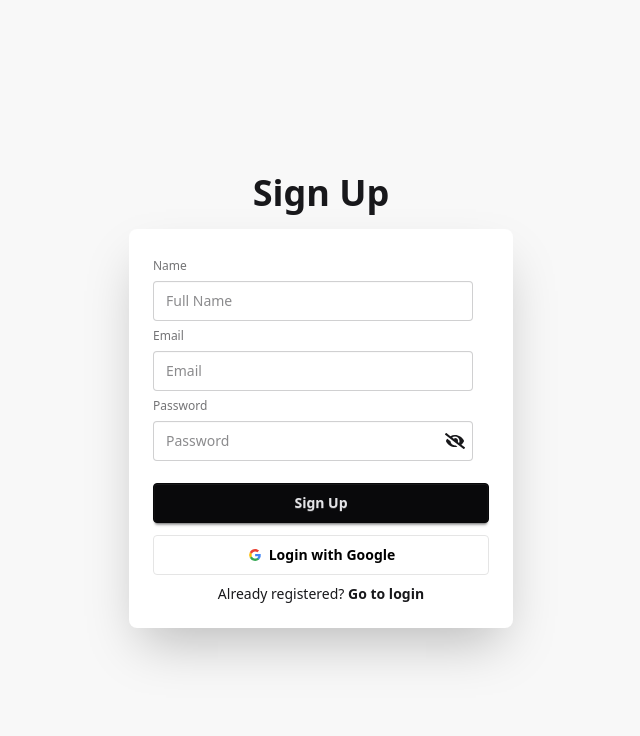
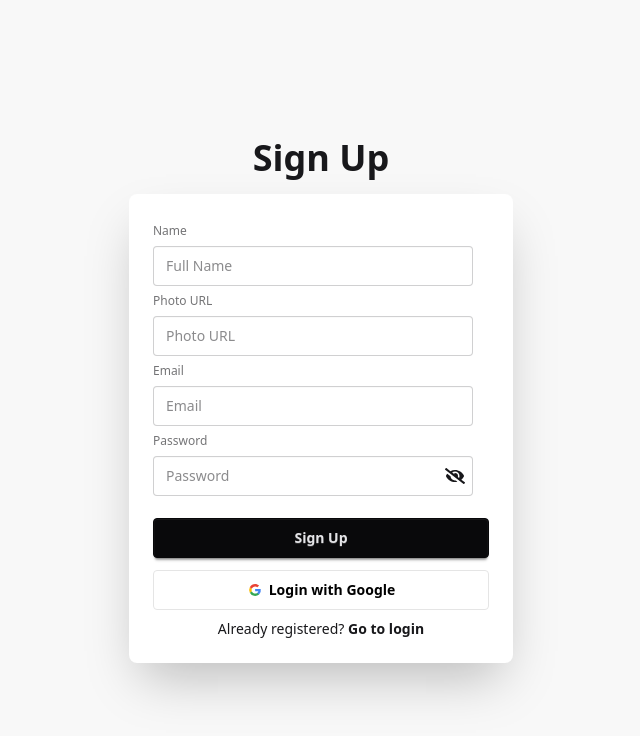
Before and after one commit to webdevhamid/bistro-boss-client, a React (Vite) app: page /auth/register in a window 1280 px wide. Shown: the top 736 px of the page, without its empty margins (319-959 px from the left). Built offline with nearby package versions, Linux system fonts and the light colour scheme; no server answers.

Commit message:
updated user registration page

```diff
--- a/src/components/Navbar/Navbar.jsx
+++ b/src/components/Navbar/Navbar.jsx
@@ -88,9 +88,12 @@ const Navbar = () => {
         </div>
         <div className="navbar-end">
           {user ? (
-            <Link className="btn" onClick={handleLogout}>
-              Logout
-            </Link>
+            <>
+              <span>{user?.displayName}</span>
+              <Link className="btn" onClick={handleLogout}>
+                Logout
+              </Link>
+            </>
           ) : (
             <Link to="/auth/login" className="btn">
               Login
--- a/src/layouts/AuthLayout.jsx
+++ b/src/layouts/AuthLayout.jsx
@@ -1,6 +1,18 @@
-import { Outlet } from "react-router";
+import { useContext } from "react";
+import { Outlet, useLocation, useNavigate } from "react-router";
+import { AuthContext } from "../providers/AuthContext";
 
 const AuthLayout = () => {
+  const { user } = useContext(AuthContext);
+  const navigate = useNavigate();
+  const location = useLocation();
+
+  const from = location.state?.pathname ? location.state?.pathname : "/";
+
+  if (user) {
+    return navigate(from, { replace: true });
+  }
+
   return (
     <div className="min-h-screen bg-base-200">
       <div className="container mx-auto">
--- a/src/pages/Login/Login.jsx
+++ b/src/pages/Login/Login.jsx
@@ -19,9 +19,9 @@ const Login = () => {
   // Initial input type
   const [inputType, setInputType] = useState("password");
   const navigate = useNavigate();
-
   const location = useLocation();
   console.log(location);
+
   const from = location.state?.pathname ? location.state?.pathname : "/";
 
   // Login handler
--- a/src/pages/Register/Register.jsx
+++ b/src/pages/Register/Register.jsx
@@ -1,5 +1,5 @@
 import { useContext, useState } from "react";
-import { Link } from "react-router";
+import { Link, useLocation, useNavigate } from "react-router";
 import { AuthContext } from "../../providers/AuthContext";
 import toast from "react-hot-toast";
 import { useForm } from "react-hook-form";
@@ -7,31 +7,45 @@ import { FaEyeSlash, FaRegEye } from "react-icons/fa";
 import Swal from "sweetalert2";
 
 const Register = () => {
-  const { handleGoogleSignIn, createUser, updateUserProfile } = useContext(AuthContext);
+  const { handleGoogleSignIn, createUser, updateUserProfile, logoutUser } = useContext(AuthContext);
   // Initial input type
   const [inputType, setInputType] = useState("password");
   const {
     register,
     handleSubmit,
     formState: { errors },
+    reset,
   } = useForm();
+  const navigate = useNavigate();
 
   const onSubmit = async (data) => {
     try {
-      const { name, email, password } = data;
+      const { name, email, password, photoURL } = data;
       console.log(name, email, password);
 
       // Create a new user
       const { user } = await createUser(email, password);
 
       if (user !== null) {
-        updateUserProfile(name)
+        updateUserProfile(name, photoURL)
           .then(() => {
+            // Reset register form
+            reset();
+
+            // Display success message
             Swal.fire({
               title: "Success",
               text: "Account created successfully!",
               icon: "success",
             });
+
+            // logout user
+            logoutUser()
+              .then(() => {
+                // Redirect user to the home page
+                navigate("/auth/login", { replace: true });
+              })
+              .catch((err) => console.log(err));
           })
           .catch((err) => console.log(err));
       }
@@ -101,6 +115,20 @@ const Register = () => {
                   {/* Error message for validation*/}
                   {errors.name?.type === "required" && (
                     <span className="text-error font-semibold">{errors?.name?.message}</span>
+                  )}
+
+                  <label className="label">Photo URL</label>
+                  <input
+                    type="url"
+                    className="input"
+                    placeholder="Photo URL"
+                    {...register("photoURL", {
+                      required: "Photo URL is required",
+                    })}
+                  />
+                  {/* Error message for validation*/}
+                  {errors.photoURL?.type === "required" && (
+                    <span className="text-error font-semibold">{errors?.photoURL?.message}</span>
                   )}
 
                   <label className="label">Email</label>
--- a/src/providers/AuthProvider.jsx
+++ b/src/providers/AuthProvider.jsx
@@ -38,9 +38,10 @@ const AuthProvider = ({ children }) => {
   };
 
   // Update profile
-  const updateUserProfile = (userName) => {
+  const updateUserProfile = (userName, userPhotoURL) => {
     return updateProfile(auth.currentUser, {
       displayName: userName,
+      photoURL: userPhotoURL,
     });
   };
 
```
